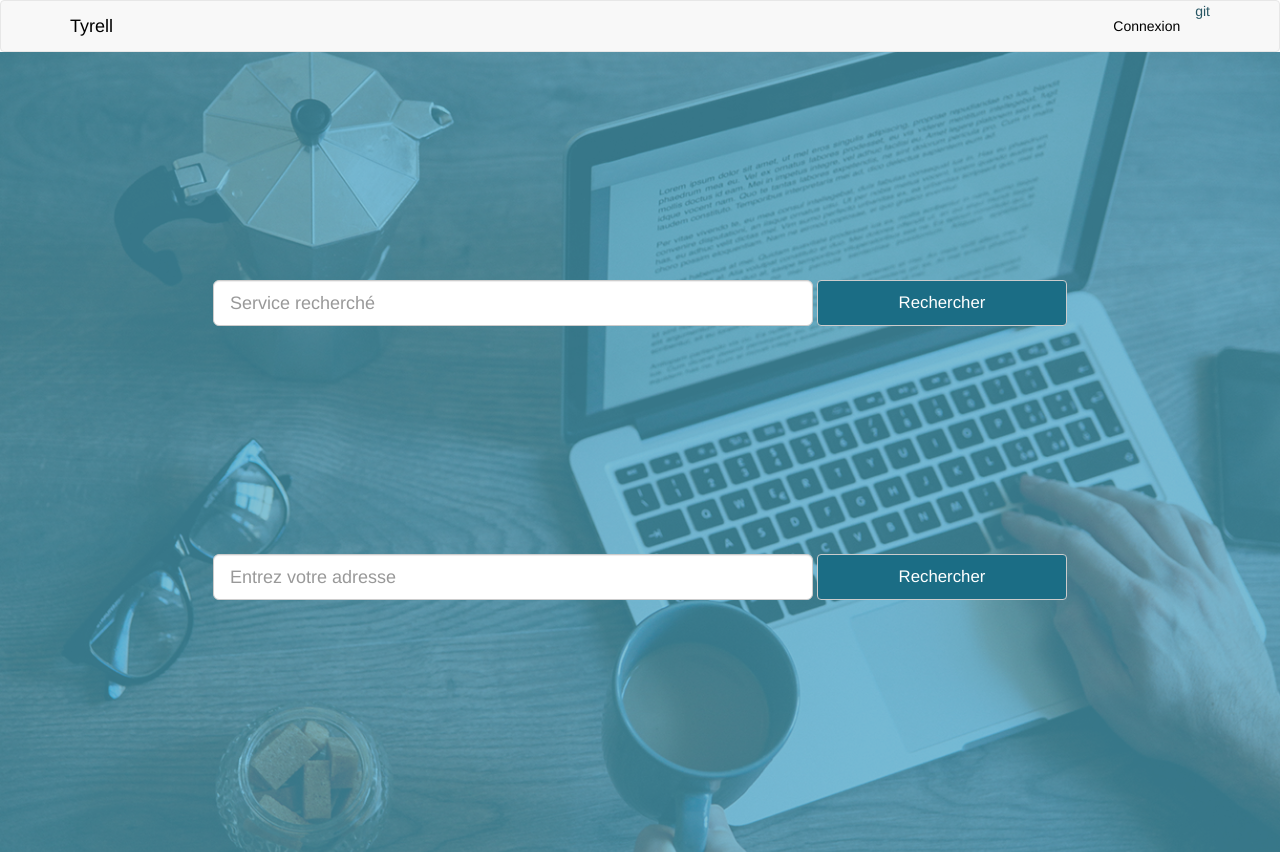
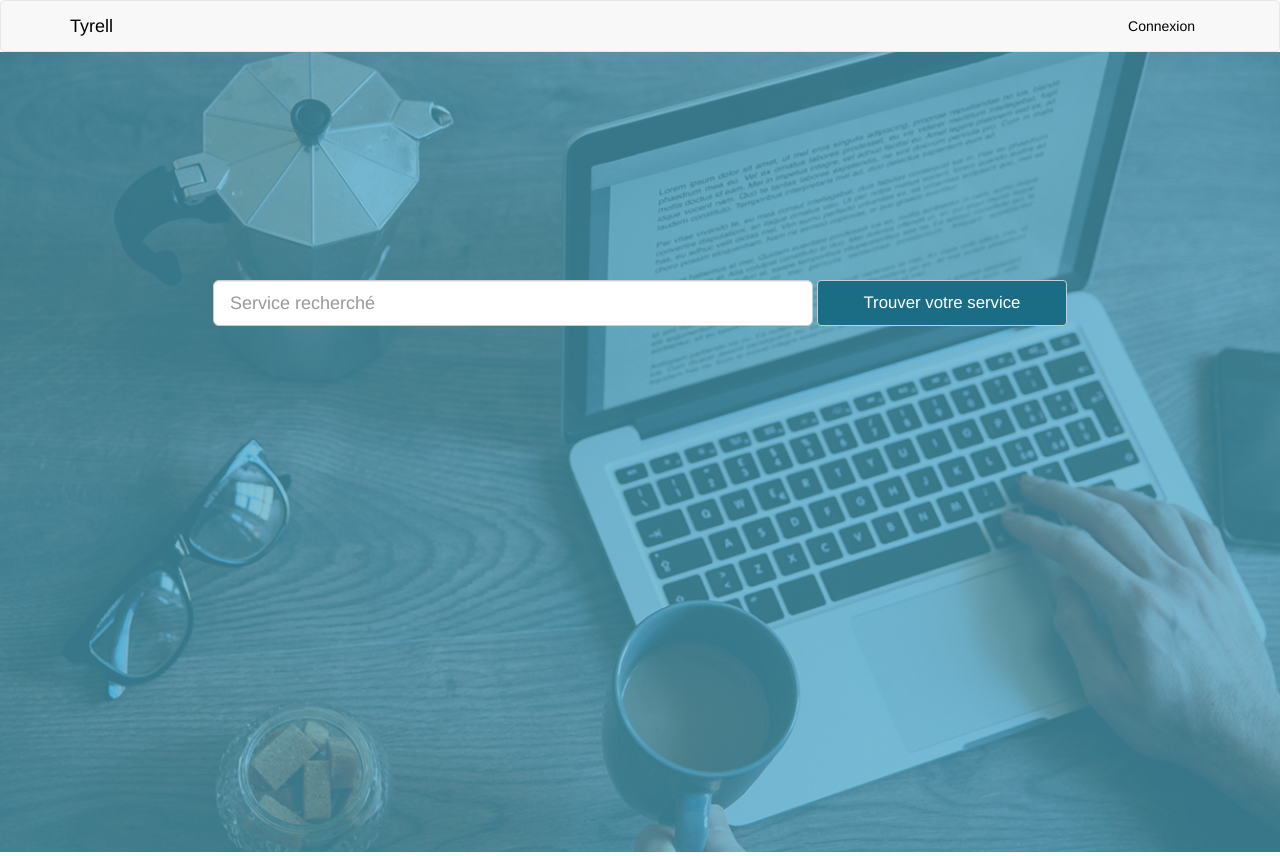
Before and after one commit to Taoukilite/DAR_A_NOCTIS, a PHP site: page /view/index.php in a window 1280 px wide. Shown: the top 856 px of the page. Run offline with PHP 8.4, Linux system fonts and the light colour scheme; data comes from the database, SQL or seed files in the repository; some libraries are stand-ins or nearby versions.

Commit message:
autocomplete services

```diff
--- a/noctis/view/clientPanel.php
+++ b/noctis/view/clientPanel.php
@@ -17,6 +17,7 @@ $professionnals = getProfessionnals();
 foreach($professionnals as $pro){
 	setSuppliedServices($pro);
 }
+
 include("includes/menubar.php");
 
 ?>
--- a/noctis/view/css/style.css
+++ b/noctis/view/css/style.css
@@ -60,7 +60,9 @@ of those sections to manage the look and feel of the site. */
 
 }
 
-
+#calendar, #form-address {
+    visibility: hidden;
+}
 
 .home-input-service, .home-input-address {
     min-width: 600px;
--- a/noctis/view/index.php
+++ b/noctis/view/index.php
@@ -1,6 +1,17 @@
 <?php
 
 require_once "../model/accesBdd.php";
+require_once '../model/_service.php';
+require_once '../model/_professionnal.php';
+require_once '../controller/serviceController.php';
+require_once '../controller/professionnalController.php';
+$services = getServices();
+
+$professionnals = getProfessionnals();
+
+foreach($professionnals as $pro){
+    setSuppliedServices($pro);
+}
 
 ?>
 
@@ -16,6 +27,8 @@ require_once "../model/accesBdd.php";
 		<link rel="stylesheet" href="css/bootstrap.css">
 		<link rel="stylesheet" href="css/style.css">
         <link rel='stylesheet' href='https://cdnjs.cloudflare.com/ajax/libs/fullcalendar/3.0.1/fullcalendar.css' />
+        <link rel="stylesheet" href="//code.jquery.com/ui/1.12.1/themes/base/jquery-ui.css">
+        <link rel="stylesheet" href="/resources/demos/style.css">
 	</head>
 
     <body id="page-top" data-spy="scroll" data-target=".navbar">
@@ -35,7 +48,7 @@ require_once "../model/accesBdd.php";
 
                 <!-- Collect the nav links, forms, and other content for toggling -->
                 <div class="collapse navbar-collapse navbar-ex1-collapse">
-                    <ul class="nav navbar-nav navbar-right">git
+                    <ul class="nav navbar-nav navbar-right">
                         <li>
                             <a class="page-scroll" href="login.php">Connexion</a>
                         </li>
@@ -45,28 +58,37 @@ require_once "../model/accesBdd.php";
             </div>
             <!-- /.container -->
         </nav>
-
         <!-- Intro Section -->
 
         <section id="intro" class="intro-section">
             <div class="overlay-color">
-            <div class="container">
+                <div class="container">
                 <div class="row">
                     <div class="col-sm-12">
+                        <!--<?php
+                        foreach($professionnals as $pro) {
+
+                        if ($pro->getSuppliedServices() != NULL) {
+                        foreach ($pro->getSuppliedServices() as $service) {
+                        echo "".$service->getName() . "";
+                        }
+                        }
+                        }
+    ?> -->
                         <form class="form-inline home-form">
                             <div class="form-group">
-                                <input class="form-control input-lg home-input-service" id="inputlg" type="text" placeholder="Service recherché">
+                                <input class="form-control input-lg home-input-service" id="input-service" type="text" placeholder="Service recherché">
                             </div>
-                            <button type="submit" class="input-lg home-input-submit btn btn-default">Rechercher</button>
+                            <button type="button" class="input-lg home-input-submit btn btn-default" id="service-search">Trouver votre service</button>
                         </form>
                     </div>
 
                     <div class="col-sm-12" id="form-address">
                         <form class="form-inline home-form">
                             <div class="form-group">
-                                <input class="form-control input-lg home-input-address" id="inputlg" type="text" placeholder="Entrez votre adresse">
+                                <input class="form-control input-lg home-input-address" type="text" placeholder="Entrez votre adresse">
                             </div>
-                            <button type="submit" class="input-lg home-input-submit btn btn-default">Rechercher</button>
+                            <button type="button" class="input-lg home-input-submit btn btn-default" id="valid-address">Valider votre adresse</button>
                         </form>
 
                     </div>
@@ -121,15 +143,53 @@ require_once "../model/accesBdd.php";
         <script src="js/jquery.easing.min.js"></script>
         <script src="js/bootstrap.js"></script>
         <script src='js/jquery.js'></script>
+        <script src="https://code.jquery.com/ui/1.12.1/jquery-ui.js"></script>
         <script src='js/moment-with-locales.js'></script>
         <script src='https://cdnjs.cloudflare.com/ajax/libs/fullcalendar/3.0.1/fullcalendar.min.js'></script>
-
         <script type="text/javascript">
             $(document).ready(function() {
 
-                // page is now ready, initialize the calendar...
+                var availableTags = [
+                    "ActionScript",
+                    "AppleScript",
+                    "Asp",
+                    "BASIC",
+                    "C",
+                    "C++",
+                    "Clojure",
+                    "COBOL",
+                    "ColdFusion",
+                    "Erlang",
+                    "Fortran",
+                    "Groovy",
+                    "Haskell",
+                    "Java",
+                    "JavaScript",
+                    "Lisp",
+                    "Perl",
+                    "PHP",
+                    "Python",
+                    "Ruby",
+                    "Scala",
+                    "Scheme"
+                ];
+                $( "#input-service" ).autocomplete({
+                    source: availableTags,
+                });
 
+                $('#service-search').click(function () {
+                    $('#form-address').css("visibility", "visible");
+                });
+
+                $('#valid-address').click(function () {
+                    $('#calendar').css("visibility", "visible");
+                });
+
+                // FULL CALENDAR
                 $('#calendar').fullCalendar({
+                    defaultView: 'agendaWeek',
+                    height: 500,
+                    header: { left: 'prev,next today month,agendaWeek', right: '' }
                     // put your options and callbacks here
                 })
 
```
Also changed, not shown: noctis/controller/ajax_get_services.php (added, +31 -0 lines), noctis/controller/professionnalController.php (indentation only).
